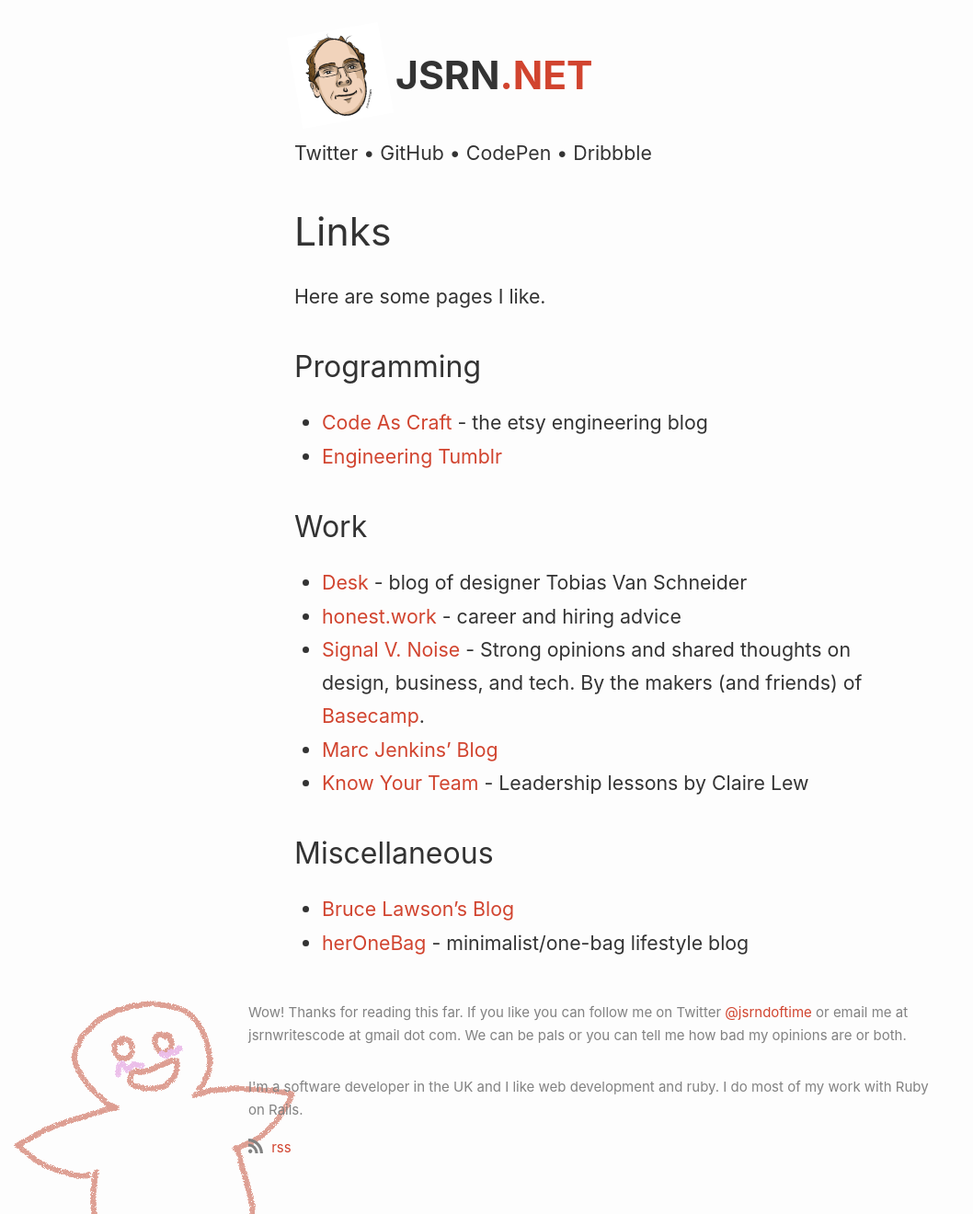
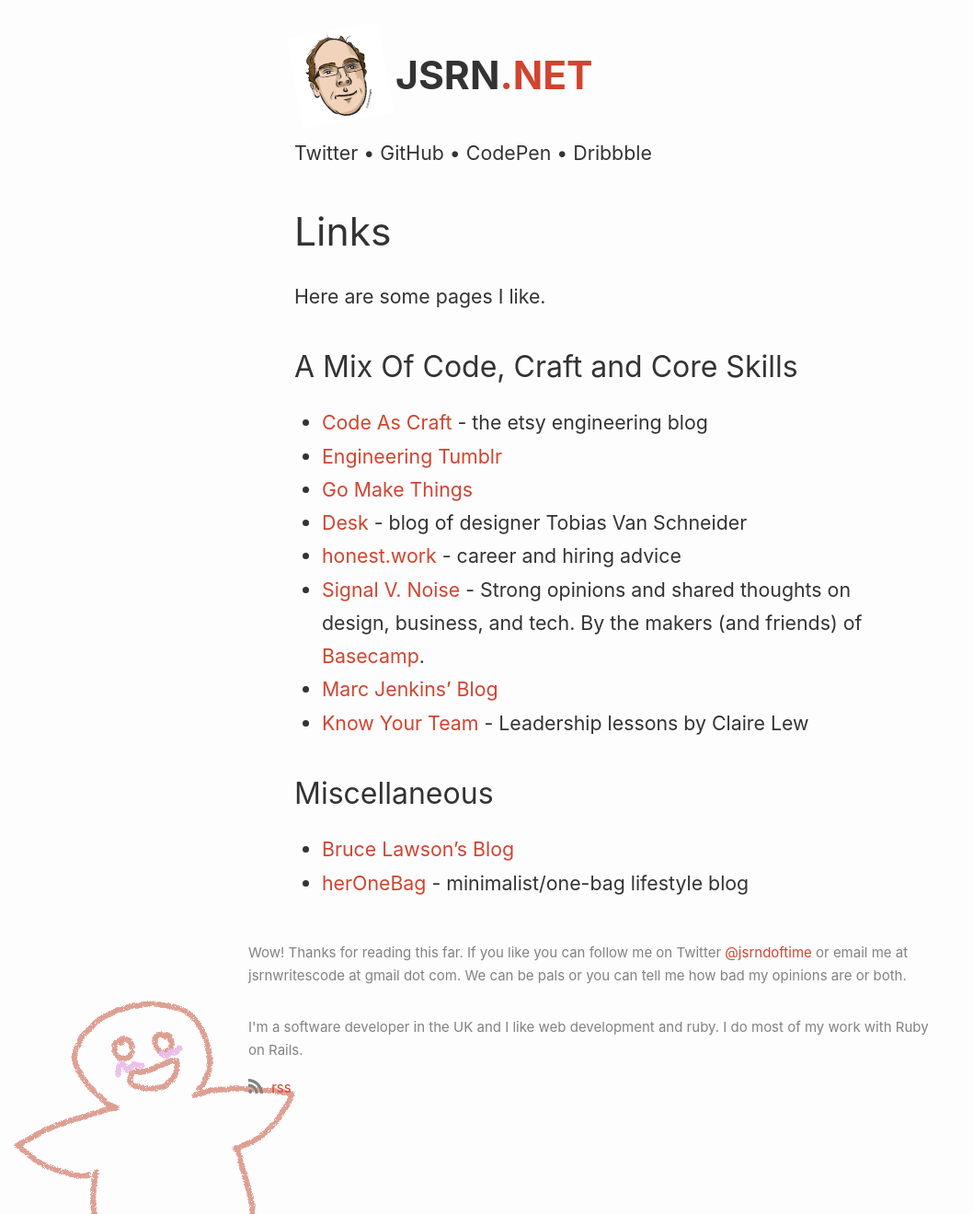
Before and after one commit to jsrn/jsrn.github.io, a Jekyll site: the page built from links.md, in a window 1280 px wide and 1320 px high. Shown: the whole window at 92% size, without its empty margins (0-1058 px from the left). Built offline with Jekyll 4.4.1, drawn with Linux system fonts in a browser that asks for light colours; our own code applies the rules of GitHub Pages for plain Markdown files.

Commit message:
Update links.md

```diff
--- a/links.md
+++ b/links.md
@@ -6,13 +6,11 @@
 
 Here are some pages I like.
 
-## Programming
+## A Mix Of Code, Craft and Core Skills
 
 * [Code As Craft](https://codeascraft.com/) - the etsy engineering blog
 * [Engineering Tumblr](https://engineering.tumblr.com/)
-
-## Work
-
+* [Go Make Things](https://gomakethings.com/articles/)
 * [Desk](https://www.vanschneider.com/blog) - blog of designer Tobias Van Schneider
 * [honest.work](https://blog.honest.work/) - career and hiring advice
 * [Signal V. Noise](https://m.signalvnoise.com/) - Strong opinions and shared thoughts on design, business, and tech. By the makers (and friends) of [Basecamp](https://www.basecamp.com/).
```
